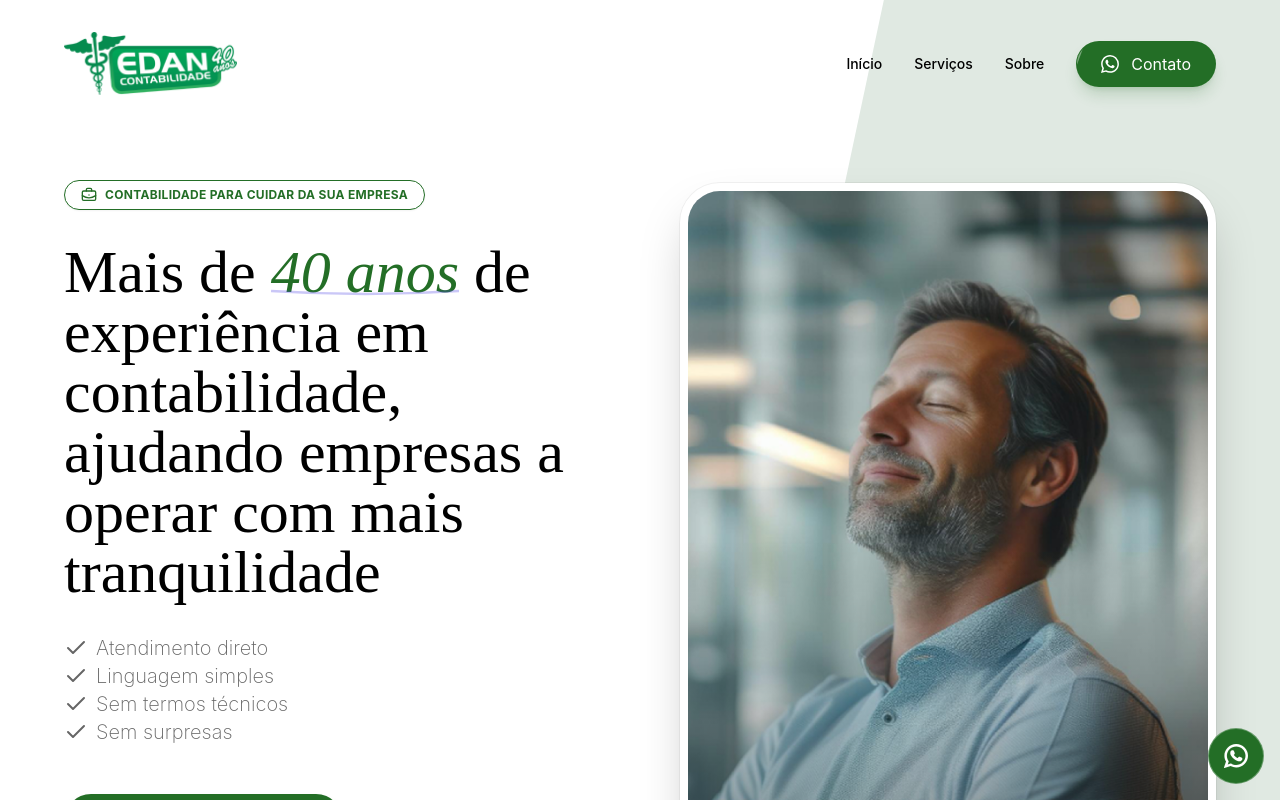
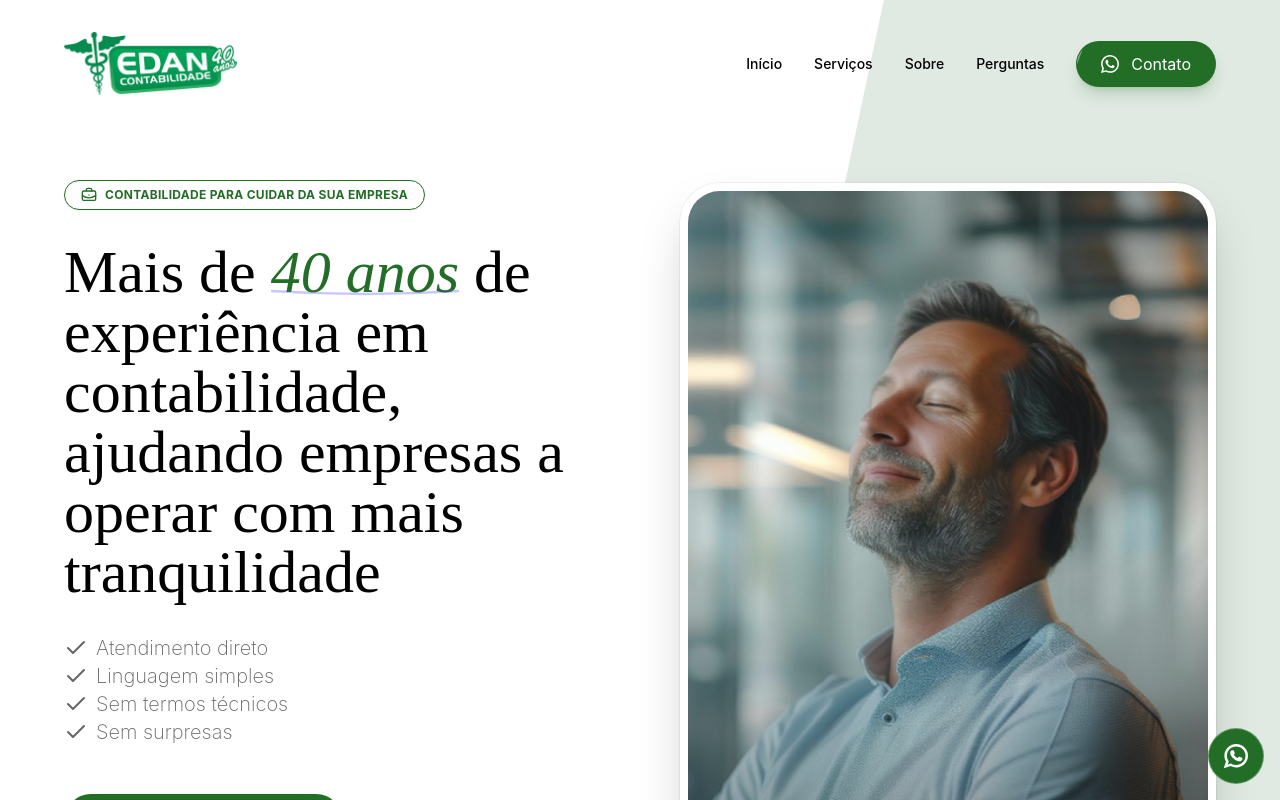
Before and after one commit to Paper-Street-Softwares/LPS-Edan, a React (Vite) app: page / in a window 1280 px wide. Shown: the top 800 px of the page. Built offline with nearby package versions, Linux system fonts and the light colour scheme.

Commit message:
fix: Link faq

```diff
--- a/src/content/content.jsx
+++ b/src/content/content.jsx
@@ -103,7 +103,7 @@ const content = {
         'Início',
         'Serviços',
         'Sobre',
-        // 'Perguntas',
+        'Perguntas',
         // 'Blog',
         // 'Mapa',
       ],
```
